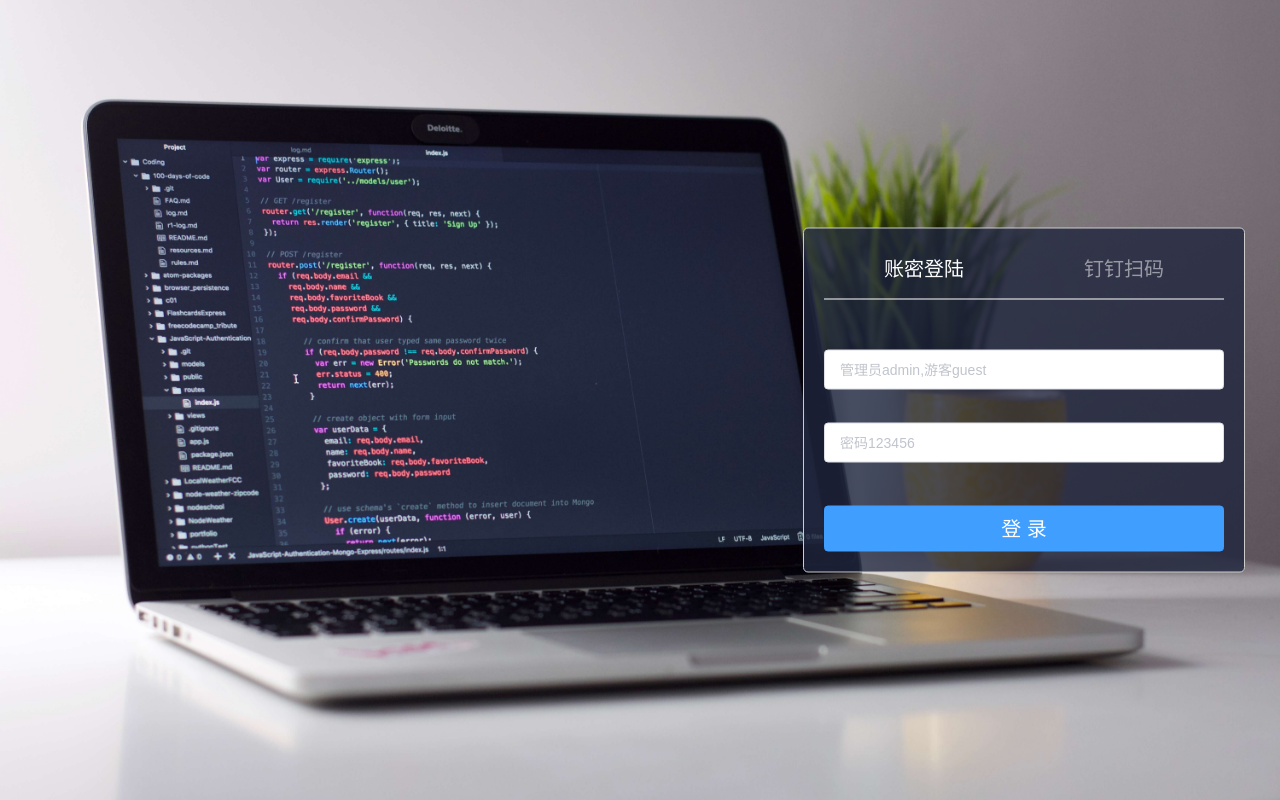
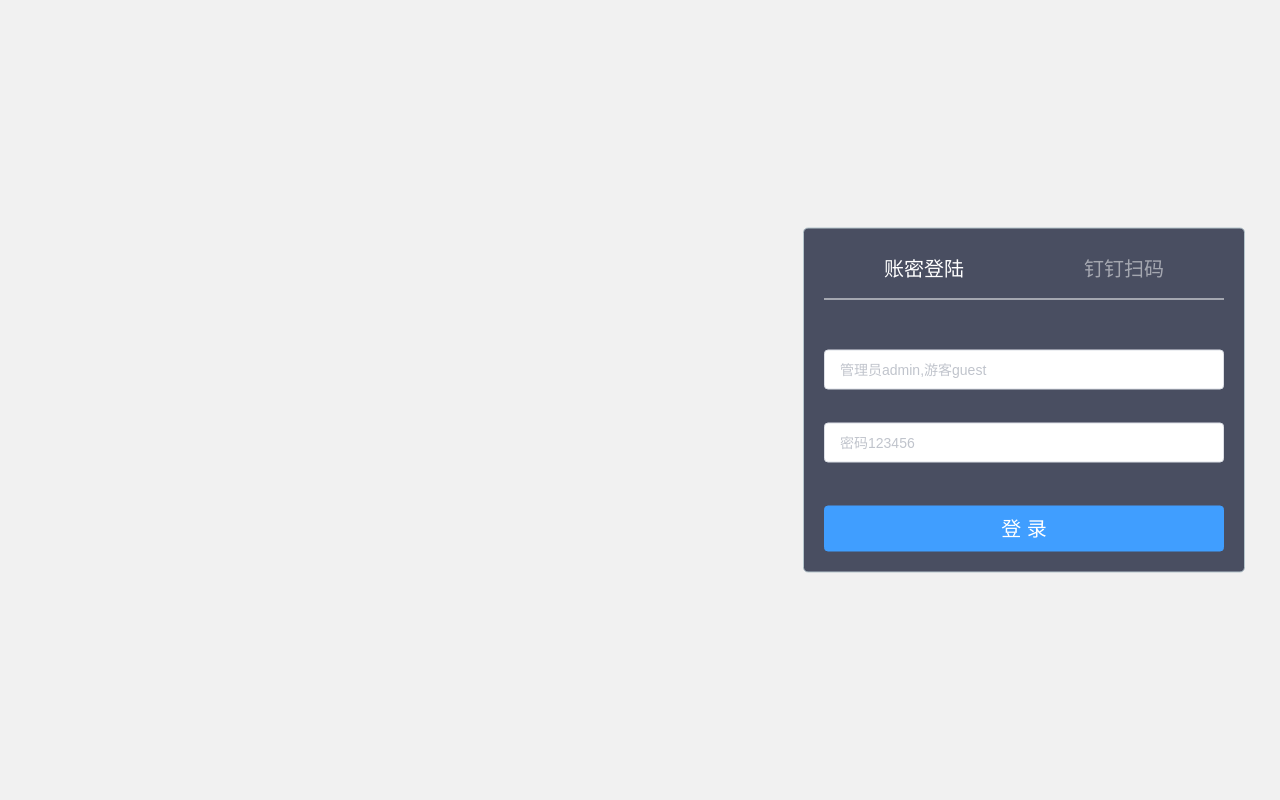
Before and after one commit to minxiang51574/mx-admin-vue, a Vue app: page /login in a window 1280 px wide. Built offline with nearby package versions, Linux system fonts and the light colour scheme; what v-charts, vue-baidu-map, vue-fullscreen would draw is missing.

Commit message:
提交配置 去掉背景图

```diff
--- a/src/components/login/Index.vue
+++ b/src/components/login/Index.vue
@@ -199,7 +199,8 @@ export default {
 .login {
   width: 100%;
   height: 100%;
-  background-image: url("../../assets/img/login-bg.jpg");
+//   background-image: url("../../assets/img/login-bg.jpg");
+  background-color: #f1f1f1;
   background-size: cover;
   background-position: center;
   .logon_box {
@@ -210,7 +211,7 @@ export default {
     left: 80%;
     transform: translate(-50%, -50%);
     border-radius: 5px;
-    border: 1px solid #ccc;
+    border: 1px solid #b5c5cc;
     padding: 20px;
     background-color: rgba(32, 38, 62, 0.8);
     .login_tab {
```
Also changed, not shown: 2 other files (tests, documents, lock files or other folders).
